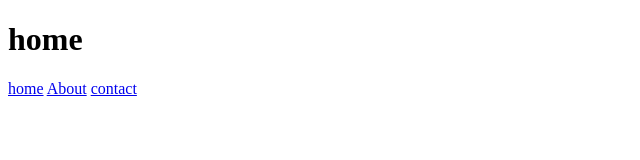
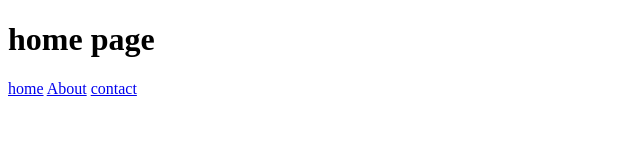
Before and after one commit to kalyanigaikwad73/assignment-no-08, a plain HTML site: page index.html in a window 1280 px wide. Shown: the whole page, without its empty margins (0-640 px from the left). Drawn offline with Linux system fonts and the light colour scheme.

```diff
--- a/index.html
+++ b/index.html
@@ -6,7 +6,7 @@
 </head>
 
 <body>
-    <h1>home</h1>
+    <h1>home page</h1>
     <div>
         <a href="./index.html">home</a>
         <a href="./pages/about.html">About</a>
```
Also changed, not shown: pages/about.html (+1 -0 lines).
